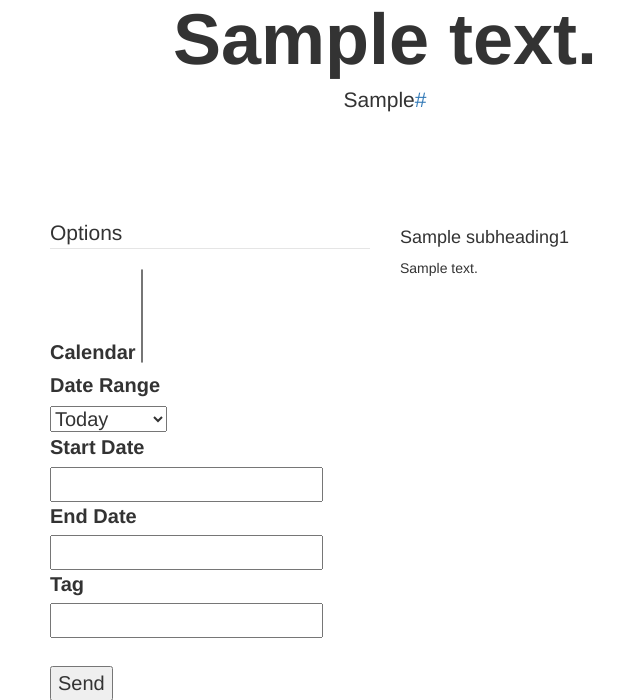
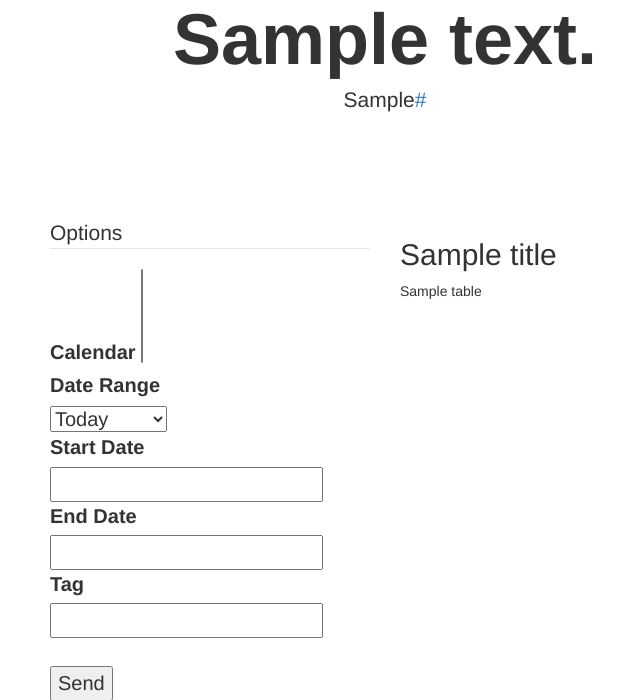
Before and after one commit to eayoungs/TimingIs-Flask, a Flask app: template templates/forms_filled_template.html in a window 1280 px wide. Shown: the part 177-877 px from the top of the page, without its empty margins (255-895 px from the left). Run offline with Flask 2, Linux system fonts and the light colour scheme; the template is opened without the code that fills it: values that come from a table or form of the project are taken from there, most other values are stand-ins (such as "Sample title", 1, 10 or a date in 2020); some libraries are stand-ins or nearby versions.

Commit message:
Stepped back through to eliminate unknown error

```diff
--- a/app.py
+++ b/app.py
@@ -86,8 +86,8 @@ def google_oauth2():
                 evStartEvEnd_calEvDfsDct = dfs.add_durations(
                                                         evStartEvEnd_eventsDct)
                 calWorkTypesDct={}
-                #titles=[]
-                #tables=[]
+                titles=[]
+                tables=[]
                 for key,value in calendarsSelectedDct.items():
                     workTypesDct = dfs.get_work_types(evStartEvEnd_calEvDfsDct,
                                                       key)
@@ -97,22 +97,22 @@ def google_oauth2():
                     (calDursDF,
                      fmatSumCumCalTotHrs) =calDursDF_fmatSumCumCalTotHrs
 
-                    #titles.append(key)
-                    #tables.append(calDursDF.to_html())
+                    titles.append(key)
+                    tables.append(calDursDF.to_html())
 
-                    calWorkTypesDct[key] = (calDursDF.to_html(),
-                                            fmatSumCumCalTotHrs)
+                    #calWorkTypesDct[key] = (calDursDF.to_html(),
+                    #                        fmatSumCumCalTotHrs)
 
                 return render_template('forms_filled_template.html', form=form,
-                                       #titles=titles,
-                                       #tables=tables,
+                                       titles=titles,
+                                       tables=tables,
                                        homeBttnClass="active",
                                        homeUrl=baseUrl,
                                        aboutUrl=baseUrl+"about",
                                        contactUrl=baseUrl+"contact",
                                        quoteAttrib="Congratulations; you've authorized Timing.Is to access your Google Calendar data! To revoke #authorization visit your Google account @ ",
-                                       subheading1='Results',
-                                       subtext1=calWorkTypesDct,
+                                       #subheading1=titles,
+                                       #subtext1=tables,
                                        link="https://myaccount.google.com/permissions",
                                        linktext="https://myaccount.google.com/permissions"
                                        )
--- a/templates/forms_filled_template.html
+++ b/templates/forms_filled_template.html
@@ -106,8 +106,10 @@
     </div>
 
     <div class="col-md-6">
-      <h4>{{ subheading1 }}</h4>
-      <p>{{ subtext1 }}</p>
+      {% for table in tables %}
+        <h2>{{titles[loop.index]}}</h2>
+        <p>{{ table|safe }}</p>
+      {% endfor %}
     </div>
 
   </div>
```
